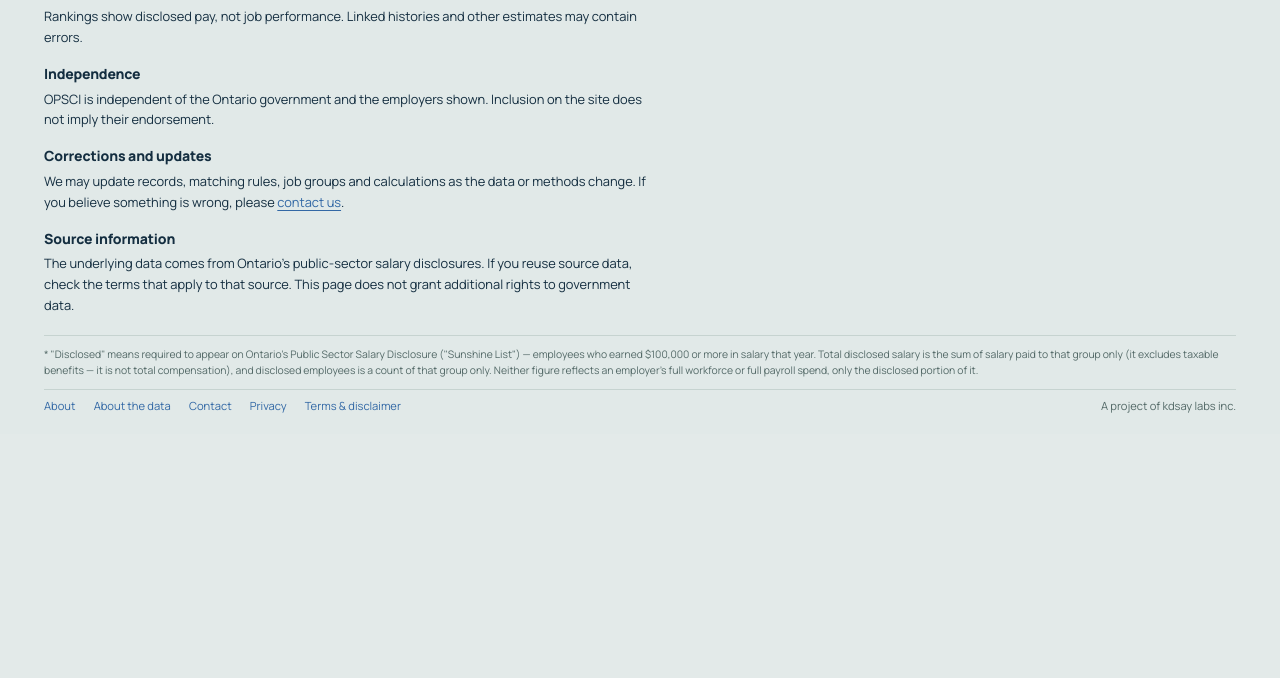
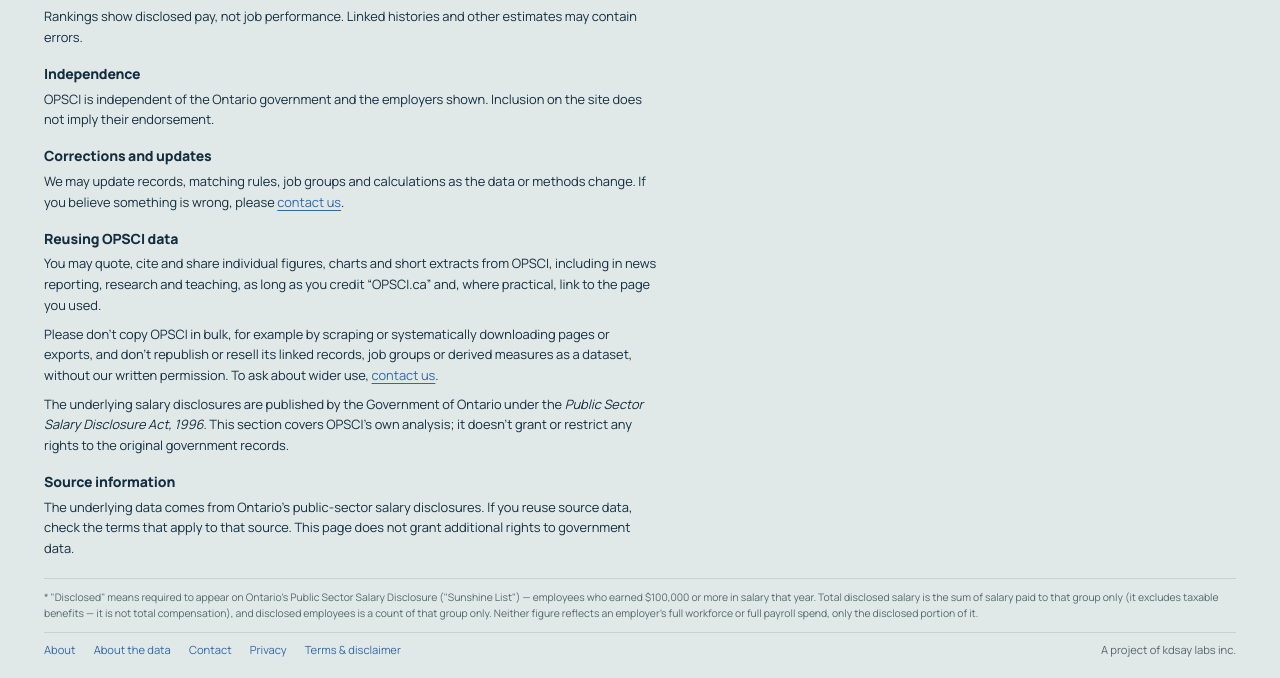
Before and after one commit to veganeagle/pssda_portal, a Python web app: template web_app/templates/terms.html in a window 1280 px wide. Shown: the part 373-1051 px from the top of the page. Before the commit the page ends 786 px from the top, so only its background shows below. Run offline with Jinja, Linux system fonts and the light colour scheme; the template is opened without the code that fills it, so the values that code supplies are empty.

Commit message:
Add "Reusing OPSCI data" terms and point the Dataset license at them
Co-Authored-By: Claude Opus 5.5 <noreply@anthropic.com>

```diff
--- a/web_app/templates/terms.html
+++ b/web_app/templates/terms.html
@@ -20,6 +20,11 @@
   <h2>Corrections and updates</h2>
   <p>We may update records, matching rules, job groups and calculations as the data or methods change. If you believe something is wrong, please <a href="{{ url_for('pages.contact') }}">contact us</a>.</p>
 
+  <h2 id="reuse">Reusing OPSCI data</h2>
+  <p>You may quote, cite and share individual figures, charts and short extracts from OPSCI, including in news reporting, research and teaching, as long as you credit &ldquo;OPSCI.ca&rdquo; and, where practical, link to the page you used.</p>
+  <p>Please don't copy OPSCI in bulk, for example by scraping or systematically downloading pages or exports, and don't republish or resell its linked records, job groups or derived measures as a dataset, without our written permission. To ask about wider use, <a href="{{ url_for('pages.contact') }}">contact us</a>.</p>
+  <p>The underlying salary disclosures are published by the Government of Ontario under the <i>Public Sector Salary Disclosure Act, 1996</i>. This section covers OPSCI's own analysis; it doesn't grant or restrict any rights to the original government records.</p>
+
   <h2>Source information</h2>
   <p>The underlying data comes from Ontario's public-sector salary disclosures. If you reuse source data, check the terms that apply to that source. This page does not grant additional rights to government data.</p>
 </article>
--- a/web_app/views/pages.py
+++ b/web_app/views/pages.py
@@ -34,8 +34,8 @@ def data_dictionary():
 
 
 def _dataset_jsonld(first_year: int, last_year: int) -> dict:
-    """schema.org Dataset, for Google Dataset Search. No license is claimed:
-    none has been decided for OPSCI's derived data."""
+    """schema.org Dataset, for Google Dataset Search. `license` points at the
+    reuse terms on /terms (#reuse)."""
     return {
         "@context": "https://schema.org",
         "@type": "Dataset",
@@ -55,6 +55,7 @@ def _dataset_jsonld(first_year: int, last_year: int) -> dict:
         "isAccessibleForFree": True,
         "isBasedOn": "https://www.ontario.ca/page/public-sector-salary-disclosure",
         "variableMeasured": TERMS,
+        "license": url_for("pages.terms", _external=True) + "#reuse",
         "creator": {"@type": "Organization", "name": "kdsay labs inc.", "url": "https://kdsay.com/"},
     }
 
```
